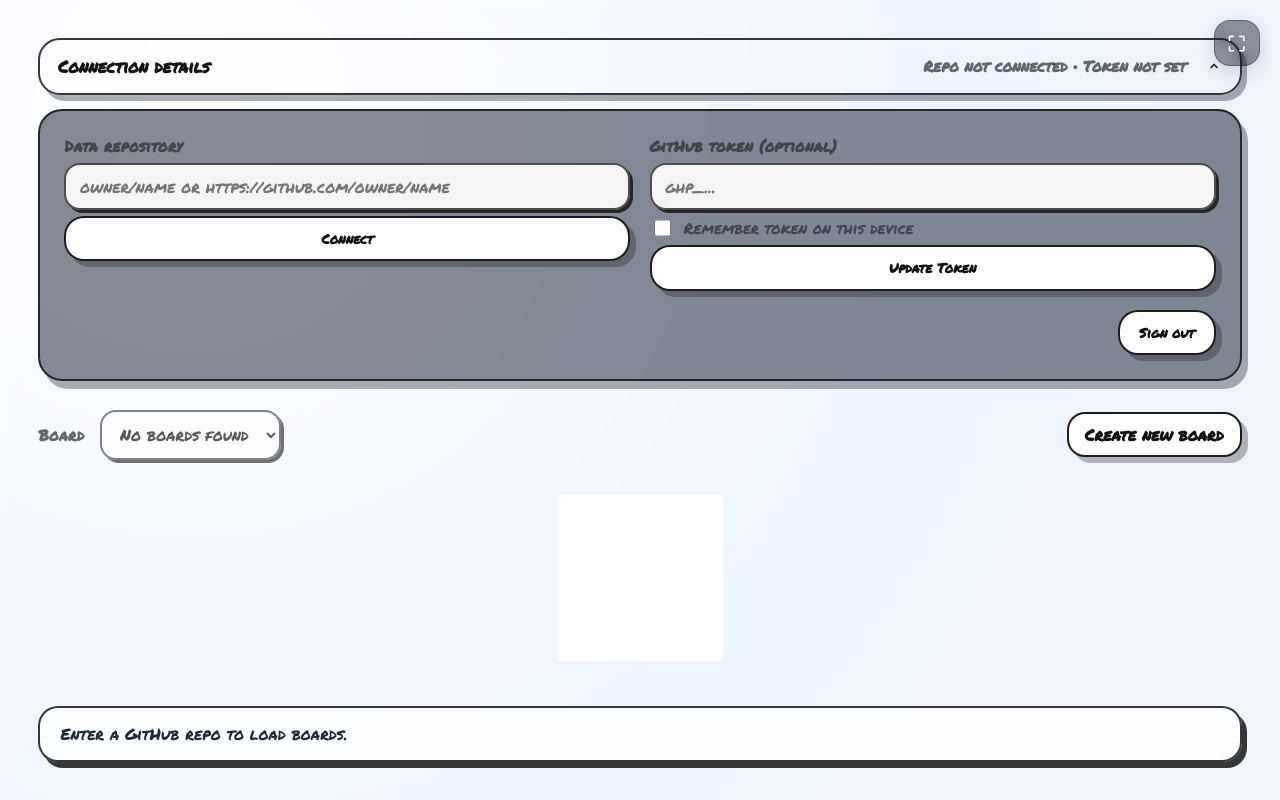
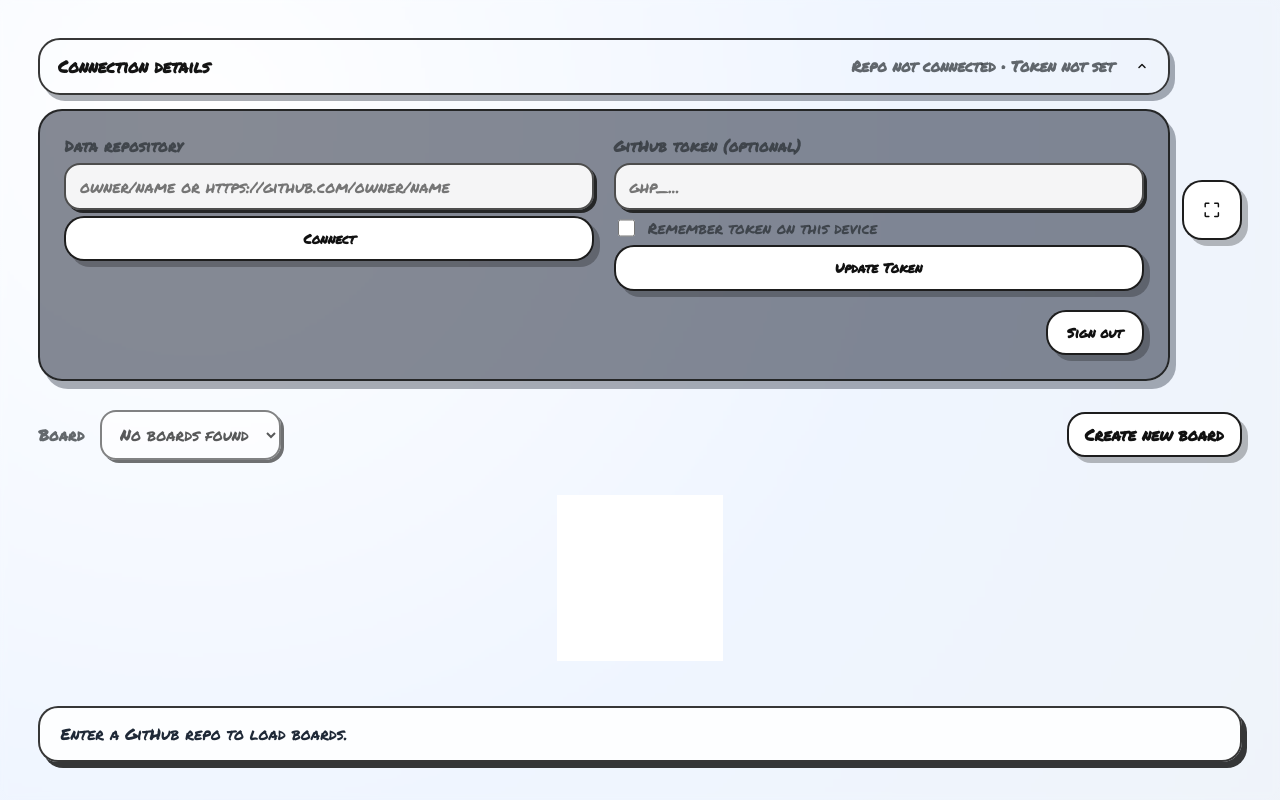
Before and after one commit to samhavos/samhavos.github.io, a website built with Vite: page index.html in a window 1280 px wide. Built offline with nearby package versions, Linux system fonts and the light colour scheme; a web font is replaced by a local one.

Commit message:
Better fullscreen styling

```diff
--- a/src/app.ts
+++ b/src/app.ts
@@ -375,25 +375,8 @@ export function initializeApp(hints: QueryHints = {}): void {
 
   root.classList.add("app");
   root.innerHTML = `
-    <button class="app__fullscreen-toggle" id="fullscreen-toggle" type="button" aria-pressed="false" aria-label="Toggle fullscreen">
-      <span class="app__fullscreen-icon app__fullscreen-icon--enter" aria-hidden="true">
-        <svg viewBox="0 0 24 24" focusable="false">
-          <path d="M4 2C2.89543 2 2 2.89543 2 4V8C2 8.55228 2.44772 9 3 9C3.55228 9 4 8.55228 4 8V4H8C8.55228 4 9 3.55228 9 3C9 2.44772 8.55228 2 8 2H4Z" />
-          <path d="M20 2C21.1046 2 22 2.89543 22 4V8C22 8.55228 21.5523 9 21 9C20.4477 9 20 8.55228 20 8V4H16C15.4477 4 15 3.55228 15 3C15 2.44772 15.4477 2 16 2H20Z" />
-          <path d="M20 22C21.1046 22 22 21.1046 22 20V16C22 15.4477 21.5523 15 21 15C20.4477 15 20 15.4477 20 16V20H16C15.4477 20 15 20.4477 15 21C15 21.5523 15.4477 22 16 22H20Z" />
-          <path d="M2 20C2 21.1046 2.89543 22 4 22H8C8.55228 22 9 21.5523 9 21C9 20.4477 8.55228 20 8 20H4V16C4 15.4477 3.55228 15 3 15C2.44772 15 2 15.4477 2 16V20Z" />
-        </svg>
-      </span>
-      <span class="app__fullscreen-icon app__fullscreen-icon--exit" aria-hidden="true">
-        <svg viewBox="0 0 24 24" focusable="false">
-          <path d="M7 9C8.10457 9 9 8.10457 9 7V3C9 2.44772 8.55228 2 8 2C7.44772 2 7 2.44772 7 3V7H3C2.44772 7 2 7.44772 2 8C2 8.55228 2.44772 9 3 9H7Z" />
-          <path d="M17 9C15.8954 9 15 8.10457 15 7V3C15 2.44772 15.4477 2 16 2C16.5523 2 17 2.44772 17 3V7H21C21.5523 7 22 7.44772 22 8C22 8.55228 21.5523 9 21 9H17Z" />
-          <path d="M17 15C15.8954 15 15 15.8954 15 17V21C15 21.5523 15.4477 22 16 22C16.5523 22 17 21.5523 17 21V17H21C21.5523 17 22 16.5523 22 16C22 15.4477 21.5523 15 21 15H17Z" />
-          <path d="M9 17C9 15.8954 8.10457 15 7 15H3C2.44772 15 2 15.4477 2 16C2 16.5523 2.44772 17 3 17H7V21C7 21.5523 7.44772 22 8 22C8.55228 22 9 21.5523 9 21V17Z" />
-        </svg>
-      </span>
-    </button>
     <header class="app__header">
+      <div class="app__connection-row">
         <div class="app__connection">
           <button class="app__connection-toggle" id="connection-toggle" type="button" aria-expanded="false">
             <span class="app__connection-toggle-label">Connection details</span>
@@ -425,6 +408,25 @@ export function initializeApp(hints: QueryHints = {}): void {
               <button class="app__button app__button--sign-out" id="sign-out" type="button">Sign out</button>
             </div>
           </div>
+        </div>
+        <button class="app__button app__button--fullscreen" id="fullscreen-toggle" type="button" aria-pressed="false" aria-label="Enter fullscreen">
+          <span class="app__fullscreen-icon app__fullscreen-icon--enter" aria-hidden="true">
+            <svg viewBox="0 0 24 24" focusable="false">
+              <path d="M4 2C2.89543 2 2 2.89543 2 4V8C2 8.55228 2.44772 9 3 9C3.55228 9 4 8.55228 4 8V4H8C8.55228 4 9 3.55228 9 3C9 2.44772 8.55228 2 8 2H4Z" />
+              <path d="M20 2C21.1046 2 22 2.89543 22 4V8C22 8.55228 21.5523 9 21 9C20.4477 9 20 8.55228 20 8V4H16C15.4477 4 15 3.55228 15 3C15 2.44772 15.4477 2 16 2H20Z" />
+              <path d="M20 22C21.1046 22 22 21.1046 22 20V16C22 15.4477 21.5523 15 21 15C20.4477 15 20 15.4477 20 16V20H16C15.4477 20 15 20.4477 15 21C15 21.5523 15.4477 22 16 22H20Z" />
+              <path d="M2 20C2 21.1046 2.89543 22 4 22H8C8.55228 22 9 21.5523 9 21C9 20.44772 8.55228 20 8 20H4V16C4 15.4477 3.55228 15 3 15C2.44772 15 2 15.4477 2 16V20Z" />
+            </svg>
+          </span>
+          <span class="app__fullscreen-icon app__fullscreen-icon--exit" aria-hidden="true">
+            <svg viewBox="0 0 24 24" focusable="false">
+              <path d="M7 9C8.10457 9 9 8.10457 9 7V3C9 2.44772 8.55228 2 8 2C7.44772 2 7 2.44772 7 3V7H3C2.44772 7 2 7.44772 2 8C2 8.55228 2.44772 9 3 9H7Z" />
+              <path d="M17 9C15.8954 9 15 8.10457 15 7V3C15 2.44772 15.4477 2 16 2C16.5523 2 17 2.44772 17 3V7H21C21.5523 7 22 7.44772 22 8C22 8.55228 21.5523 9 21 9H17Z" />
+              <path d="M17 15C15.8954 15 15 15.8954 15 17V21C15 21.5523 15.4477 22 16 22C16.5523 22 17 21.5523 17 21V17H21C21.5523 17 22 16.5523 22 16C22 15.4477 21.5523 15 21 15H17Z" />
+              <path d="M9 17C9 15.8954 8.10457 15 7 15H3C2.44772 15 2 15.4477 2 16C2 16.5523 2.44772 17 3 17H7V21C7 21.5523 7.44772 22 8 22C8.55228 22 9 21.5523 9 21V17Z" />
+            </svg>
+          </span>
+        </button>
       </div>
     </header>
     <main class="app__main">
@@ -1226,6 +1228,6 @@ export function initializeApp(hints: QueryHints = {}): void {
     elements.body.classList.toggle("body--dark", isDark);
     root.classList.toggle("app--dark", isDark);
     elements.status.classList.toggle("status--dark", isDark);
-    elements.fullscreenToggle.classList.toggle("app__fullscreen-toggle--dark", isDark);
+    elements.fullscreenToggle.classList.toggle("app__button--fullscreen-dark", isDark);
   }
 }
--- a/src/styles.css
+++ b/src/styles.css
@@ -156,60 +156,11 @@ select {
   backdrop-filter: blur(3px);
 }
 
-.app__fullscreen-toggle {
-  position: fixed;
-  top: 1.25rem;
-  right: 1.25rem;
-  width: clamp(2.4rem, 5vw, 2.9rem);
-  aspect-ratio: 1 / 1;
-  padding: 0;
-  display: grid;
-  place-items: center;
-  border: 1.5px solid var(--fullscreen-toggle-border);
-  border-radius: 16px;
-  background-color: var(--fullscreen-toggle-bg);
-  color: var(--fullscreen-toggle-text);
-  cursor: pointer;
-  z-index: 1000;
-  box-shadow: 0 6px 18px rgba(15, 23, 42, 0.14);
-  backdrop-filter: blur(6px);
-  transition: transform 0.2s ease, background-color 0.2s ease, box-shadow 0.2s ease;
-}
-
-.app__fullscreen-icon {
-  display: block;
-  width: 1.2rem;
-  height: 1.2rem;
-}
-
-.app__fullscreen-icon svg {
-  width: 100%;
-  height: 100%;
-  display: block;
-}
-
-.app__fullscreen-icon path {
-  fill: currentColor;
-}
-
-.app__fullscreen-icon--exit {
-  display: none;
-}
-
-.app__fullscreen-toggle[aria-pressed="true"] .app__fullscreen-icon--enter {
-  display: none;
-}
-
-.app__fullscreen-toggle[aria-pressed="true"] .app__fullscreen-icon--exit {
-  display: block;
-}
-
-.app__fullscreen-toggle:hover,
-.app__fullscreen-toggle:focus-visible {
-  background-color: var(--fullscreen-toggle-hover);
-  transform: translate(-2px, -2px) scale(1.02);
-  box-shadow: 0 10px 26px rgba(15, 23, 42, 0.18);
-  outline: none;
+.app__connection-row {
+  display: flex;
+  flex-wrap: wrap;
+  align-items: center;
+  gap: 0.75rem;
 }
 
 .app__header {
@@ -222,6 +173,51 @@ select {
   display: flex;
   flex-direction: column;
   gap: 0.9rem;
+  flex: 1 1 320px;
+}
+
+.app__button--fullscreen {
+  margin-left: auto;
+  padding: 0.6rem;
+  min-width: clamp(2.6rem, 5vw, 3rem);
+  aspect-ratio: 1 / 1;
+  display: inline-flex;
+  align-items: center;
+  justify-content: center;
+  border-radius: 20px;
+  transition: transform 0.15s ease, box-shadow 0.15s ease, background-color 0.15s ease, opacity 0.2s ease;
+}
+
+.app__button--fullscreen .app__fullscreen-icon {
+  display: block;
+  width: 1.1rem;
+  height: 1.1rem;
+}
+
+.app__button--fullscreen .app__fullscreen-icon svg {
+  width: 100%;
+  height: 100%;
+  display: block;
+}
+
+.app__button--fullscreen .app__fullscreen-icon path {
+  fill: currentColor;
+}
+
+.app__button--fullscreen .app__fullscreen-icon--exit {
+  display: none;
+}
+
+.app__button--fullscreen[aria-pressed="true"] .app__fullscreen-icon--enter {
+  display: none;
+}
+
+.app__button--fullscreen[aria-pressed="true"] .app__fullscreen-icon--exit {
+  display: block;
+}
+
+.app__button--fullscreen:focus-visible {
+  outline: none;
 }
 
 .app__connection-toggle {
@@ -853,7 +849,7 @@ select {
   color: var(--status-text);
 }
 
-.app__fullscreen-toggle--dark {
+.app__button--fullscreen-dark {
   border-color: var(--panel-border);
   box-shadow: 4px 4px 0 var(--panel-border);
 }
@@ -872,7 +868,34 @@ select {
   --board-container-padding: clamp(0.25rem, 1.4vw, 0.65rem);
 }
 
-.app--fullscreen .app__header,
+.app--fullscreen .app__header {
+  margin: 0;
+  padding: 0;
+  gap: 0;
+  min-height: 0;
+}
+
+.app--fullscreen .app__connection-row {
+  justify-content: flex-end;
+}
+
+.app--fullscreen .app__connection {
+  display: none;
+}
+
+.app--fullscreen .app__button--fullscreen {
+  position: fixed;
+  top: clamp(0.9rem, 3vw, 1.5rem);
+  right: clamp(0.9rem, 3vw, 1.5rem);
+  opacity: 0.55;
+  z-index: 1000;
+}
+
+.app--fullscreen .app__button--fullscreen:hover,
+.app--fullscreen .app__button--fullscreen:focus-visible {
+  opacity: 0.95;
+}
+
 .app--fullscreen .status,
 .app--fullscreen .board__meta {
   display: none;
```
Lines whose indentation alone changed are shown as unchanged.
